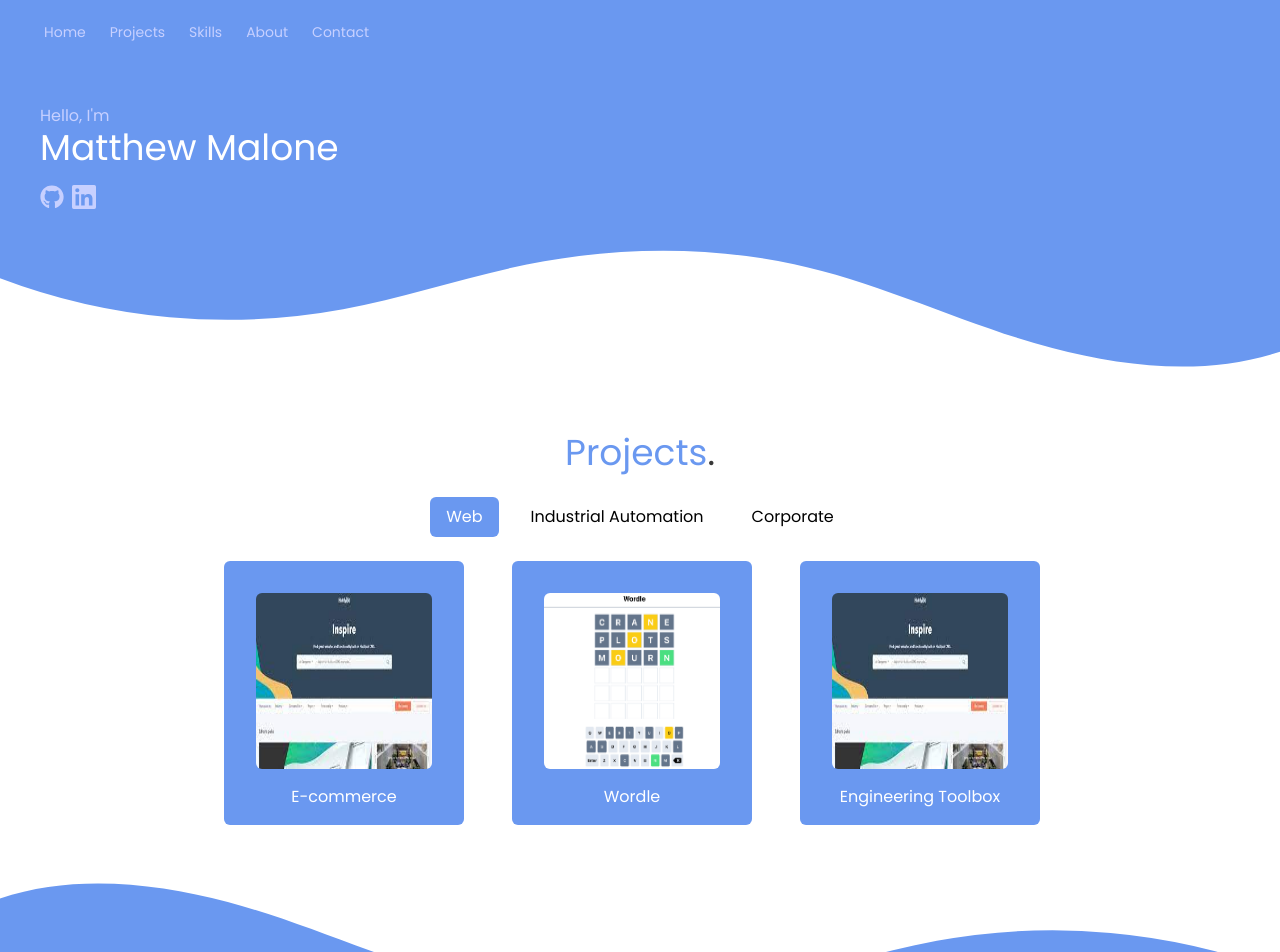
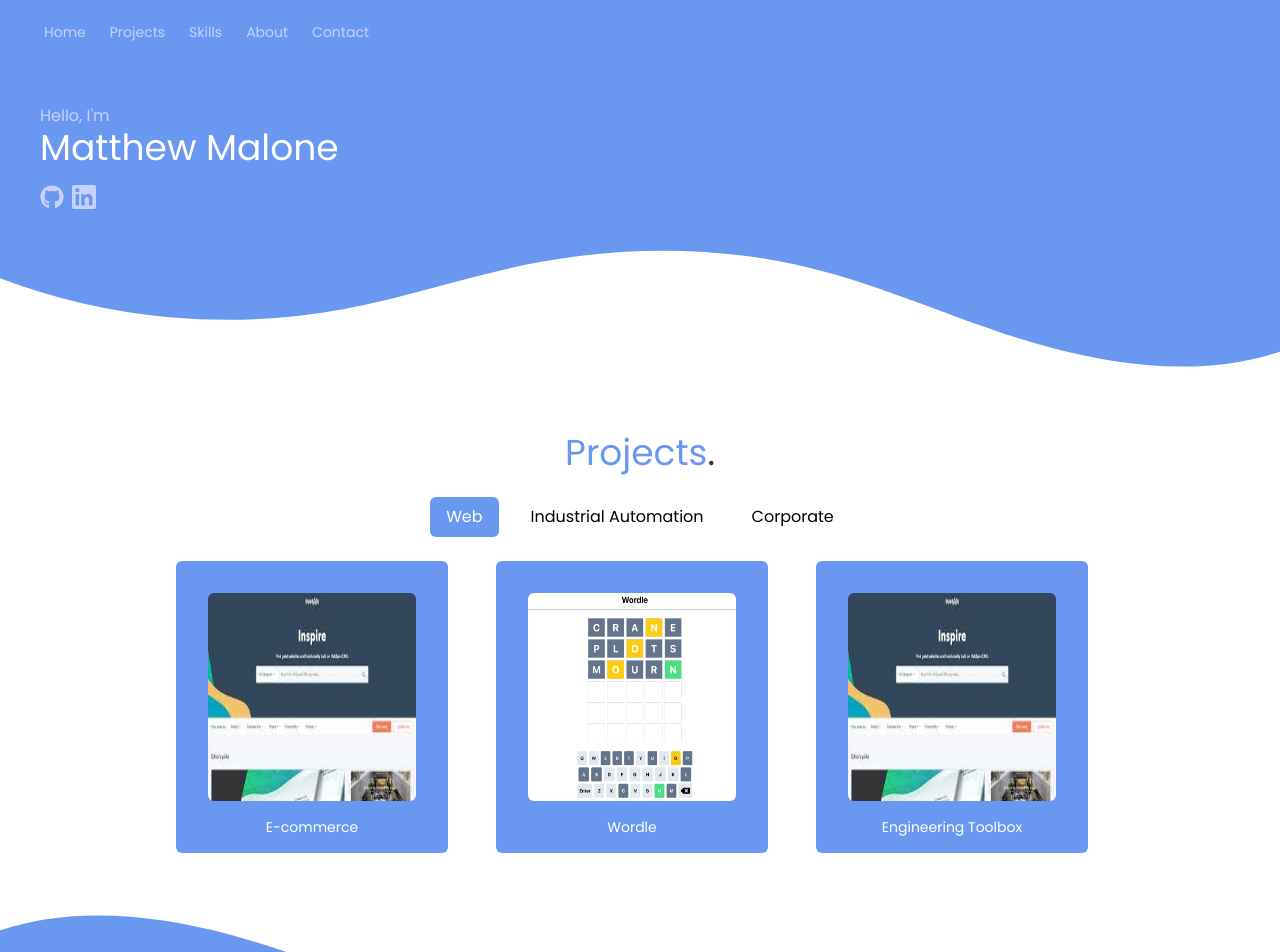
Before and after one commit to mama4294/portfolio, a React (Create React App) app: page / in a window 1280 px wide. Shown: the top 952 px of the page. Built offline with nearby package versions, Linux system fonts and the light colour scheme.

Commit message:
fixes non-even project gallery cards

```diff
--- a/src/routes/Projects.jsx
+++ b/src/routes/Projects.jsx
@@ -19,7 +19,7 @@ export const Projects = () => {
         <ProjectFilterSelector items={items} projectFilter={projectFilter} handleClick={handleClick} />
           <div className="flex flex-wrap justify-center">
             {filteredProjects.map((project) => (
-                <div className="w-64 h-64 m-4" key={project.id}>
+                <div className="w-72 h-72 m-4" key={project.id}>
                     <ProjectCard project={project}/>
                 </div>
             ))}
@@ -58,12 +58,12 @@ export const Projects = () => {
       return (
           <button className="pointer relative group bg-primary p-4 text-white rounded-md" onClick={handleClick}>
               <div className="p-4 ">
-                <img className="rounded-md w-44 h-44" src={picture ? process.env.PUBLIC_URL + picture : example} alt="site" />
+                <img className="rounded-md w-52 h-52" src={picture ? process.env.PUBLIC_URL + picture : example} alt="site" />
               </div>
               <div className="group-hover:block hidden absolute top-1/3 left-0 right-0 z-10">
                 <p className="bg-muted px-4 py-2 m-2 rounded-md inline-block">Learn More</p>
               </div>
-              <p className="text-center">{title}</p>
+              <p className="text-center text-sm">{title}</p>
           </button>
       )
   }
```
